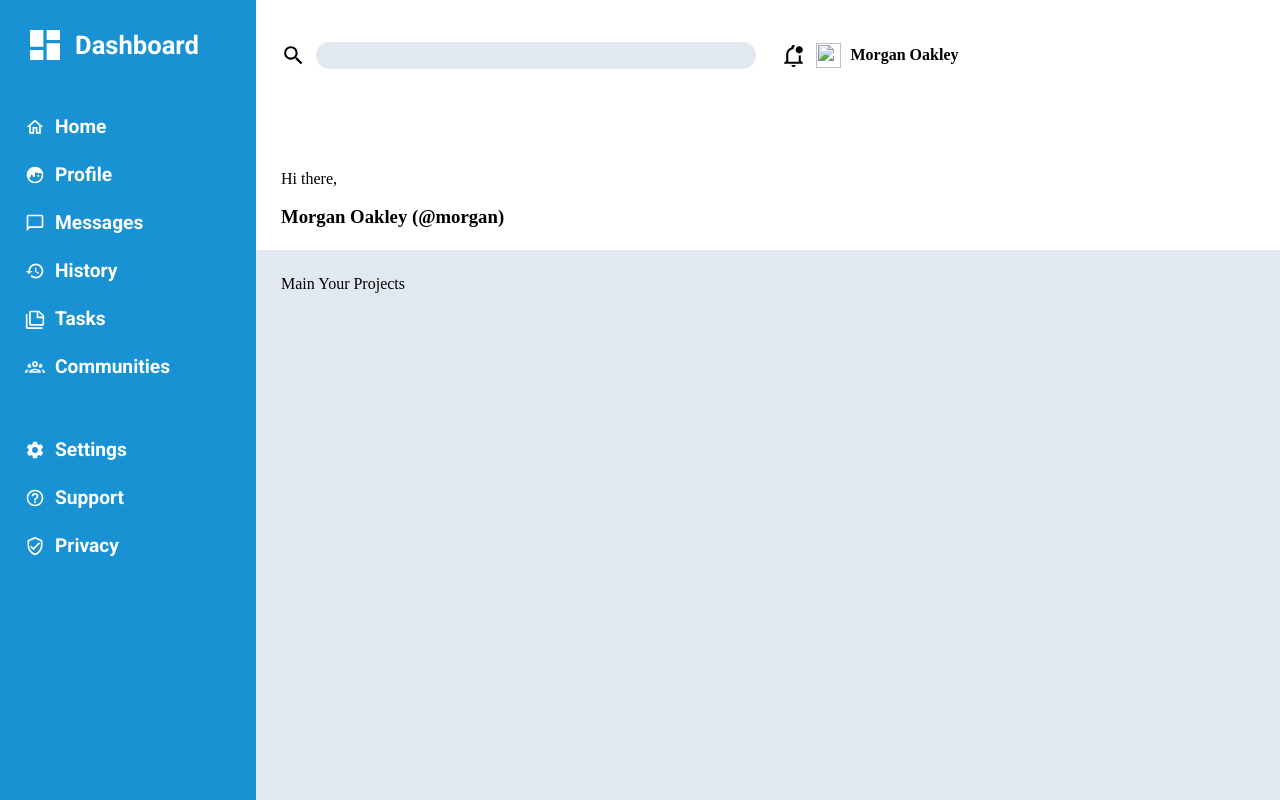
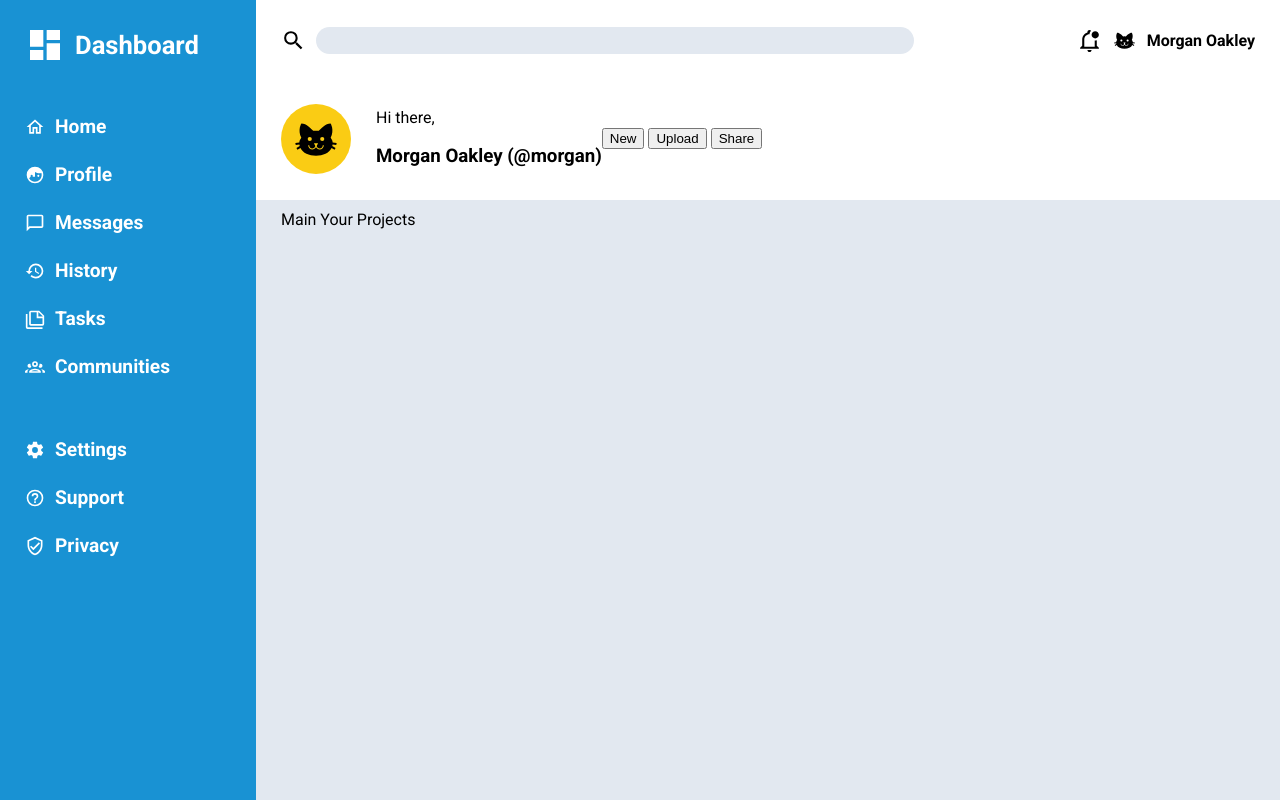
Before and after one commit to JAlblas/odin-admin-dashboard, a plain HTML site: page index.html in a window 1280 px wide. Shown: the top 800 px of the page. Drawn offline with Linux system fonts and the light colour scheme.

Commit message:
Adds more of the header menu design

```diff
--- a/index.html
+++ b/index.html
@@ -42,15 +42,22 @@
                 </div>
                 <div class="right">
                     <img class="icon" src="img/bell-badge-outline.svg">
-                    <img class="icon" src="" alt="">
+                    <img class="icon" src="img/cat.svg" alt="">
                     <h4>Morgan Oakley</h4>
                 </div>
 
             </div>
             <div class="profile-info">
-                <img src="" alt="">
-                <p>Hi there,</p>
-                <h3>Morgan Oakley (@morgan)</h3>
+                <img class="icon" src="img/cat.svg" alt="">
+                <div class="name">
+                    <p>Hi there,</p>
+                    <h3>Morgan Oakley (@morgan)</h3>
+                </div>
+                <div class="buttons">
+                    <button>New</button>
+                    <button>Upload</button>
+                    <button>Share</button>
+                </div>
             </div>
 
         </div>
--- a/style.css
+++ b/style.css
@@ -7,12 +7,13 @@ html {
     height: 100%;
     font-size: 16px;
     margin: 0;
+    font-family: "Roboto", sans-serif;
 }
 
 .container {
     height: 100%;
     display: grid;
-    grid-template-rows: 250px 800px 50px;
+    grid-template-rows: 200px 800px 50px;
     grid-template-columns: clamp(200px, 20%, 350px) 3fr;
 }
 
@@ -21,7 +22,6 @@ html {
     grid-column: 1 / 2;
     background-color: var(--theme-blue-color);
     color: #FFF;
-    font-family: "Roboto", sans-serif;
     font-weight: 700;
     font-style: normal;
     padding-left: 25px;
@@ -76,7 +76,7 @@ ul.other-nav {
 .main,
 .footer,
 .profile-info {
-    padding: 25px;
+    padding: 10px 25px;
 }
 
 .header {
@@ -90,9 +90,10 @@ ul.other-nav {
     display: flex;
     align-items: center;
     gap: 25px;
+    flex: 2;
 }
 
-.search img.icon {
+img.icon {
     width: 25px;
     height: 25px;
     margin-right: 10px;
@@ -100,7 +101,7 @@ ul.other-nav {
 
 .search input {
     background-color: #E2E8F0;
-    width: 50%;
+    width: 60%;
     border-radius: 25px;
     border: none;
     height: 25px;
@@ -110,9 +111,31 @@ ul.other-nav {
 .left,
 .right {
     flex: 1;
-    width: 50%;
     display: flex;
     align-items: center;
+}
+
+.left {
+    flex: 2;
+}
+
+.right {
+    justify-content: right;
+}
+
+.profile-info {
+    display: flex;
+    align-items: center;
+}
+
+.profile-info img.icon {
+    width: 50px;
+    height: 50px;
+    margin-right: 25px;
+    background-color: #FACC14;
+    border-radius: 90px;
+    padding: 10px;
+
 }
 
 .main {
```
Also changed, not shown: img/cat.svg (added).
